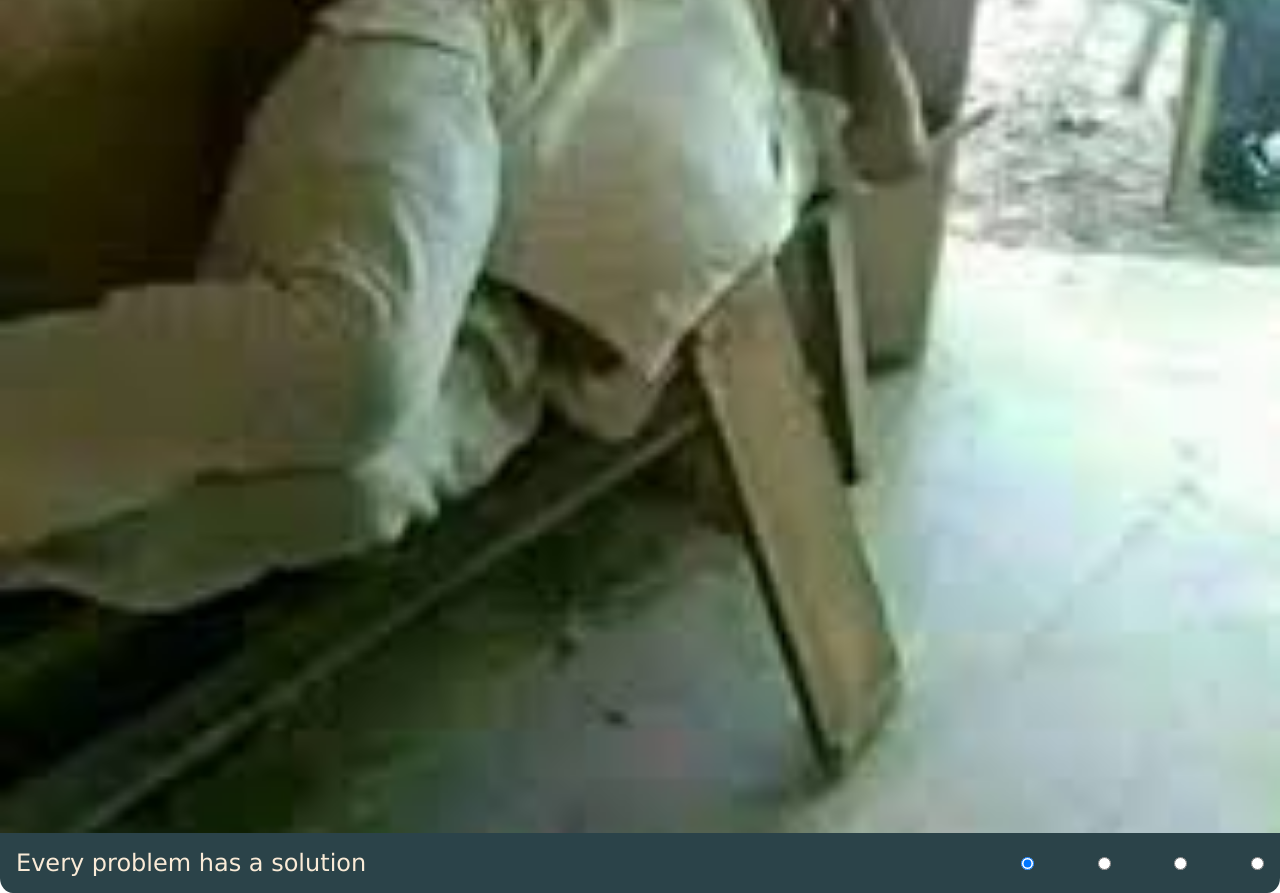
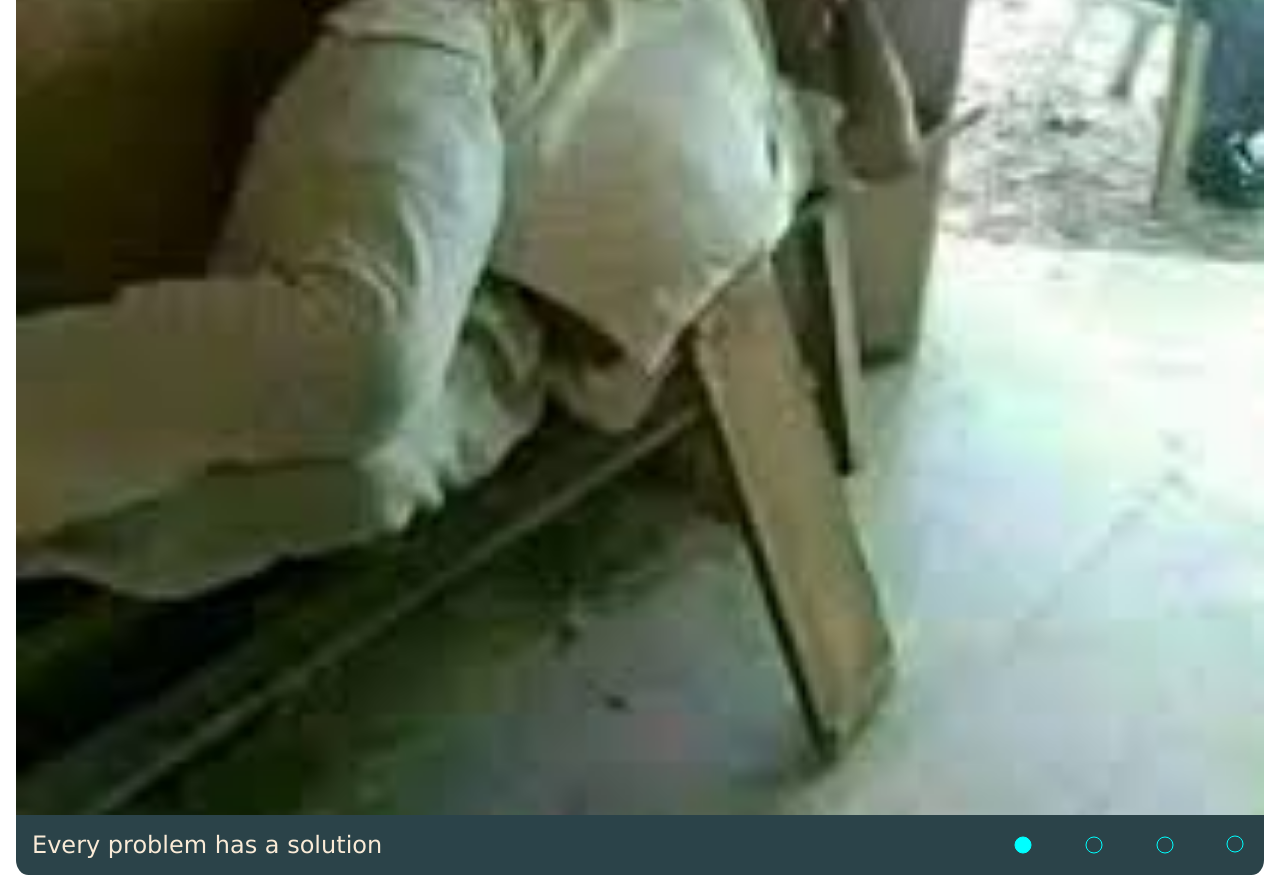
Before and after one commit to totoogg/cssMemeSlider, a plain HTML site: page cssMemeSlider/index.html in a window 1280 px wide. Shown: the part 271-1164 px from the top of the page. Drawn offline with Linux system fonts and the light colour scheme.

Commit message:
feat: add style slider (Tue, Sep 12, 2023 06:12:24 PM)

```diff
--- a/cssMemeSlider/index.html
+++ b/cssMemeSlider/index.html
@@ -17,9 +17,33 @@
     <div class="slider_footer">
       <div class="radio_button">
         <input type="radio" name="b" id="first" value="first" checked>
+        <label for="first">
+          <svg height="24" width="24">
+            <circle cx="12" cy="12" r="8" stroke="aqua" stroke-width="1" fill="
+            rgb(43, 67, 73)"/>
+         </svg>
+        </label>
         <input type="radio" name="b" id="second" value="second">
+        <label for="second">
+          <svg height="24" width="24">
+            <circle cx="12" cy="12" r="8" stroke="aqua" stroke-width="1" fill="
+            rgb(43, 67, 73)"/>
+         </svg>
+        </label>
         <input type="radio" name="b" id="third" value="third">
+        <label for="third">
+          <svg height="24" width="24">
+            <circle cx="12" cy="12" r="8" stroke="aqua" stroke-width="1" fill="
+            rgb(43, 67, 73)"/>
+         </svg>
+        </label>
         <input type="radio" name="b" id="fourth" value="fourth">
+        <label for="fourth">
+          <svg height="22" width="22">
+            <circle cx="11" cy="11" r="8" stroke="aqua" stroke-width="1" fill="
+            rgb(43, 67, 73)"/>
+         </svg>
+        </label>
       </div>
       <div class="slider_text__wrapper">
         <div class="slider_text">
--- a/cssMemeSlider/style.css
+++ b/cssMemeSlider/style.css
@@ -15,7 +15,7 @@ body {
 .slider_content {
   display: flex;
   flex-wrap: wrap;
-  margin: 0 auto;
+  margin: 0 1rem;
   width: 100%;
   overflow: hidden;
   background-color: rgb(43, 67, 73);
@@ -71,6 +71,29 @@ body {
   justify-content: space-between;
 }
 
+input[type="radio"] {
+  display: none;
+}
+
+label {
+  /* border: 0.1rem solid aqua; */
+  width: 1.5rem;
+  height: 1.5rem;
+  cursor: pointer;
+}
+
+input[type=radio]:checked + label > svg > circle {
+  fill: aqua;
+}
+
+label:hover > svg > circle {
+  fill: rgba(0, 255, 255, 0.428);
+}
+
+label:active > svg > circle {
+  fill: rgba(0, 72, 255, 0.92);
+}
+
 body:has(input[value="first"]:checked) .slider_images, body:has(input[value="first"]:checked) .slider_text {
   margin-left: 0;
 }
```
